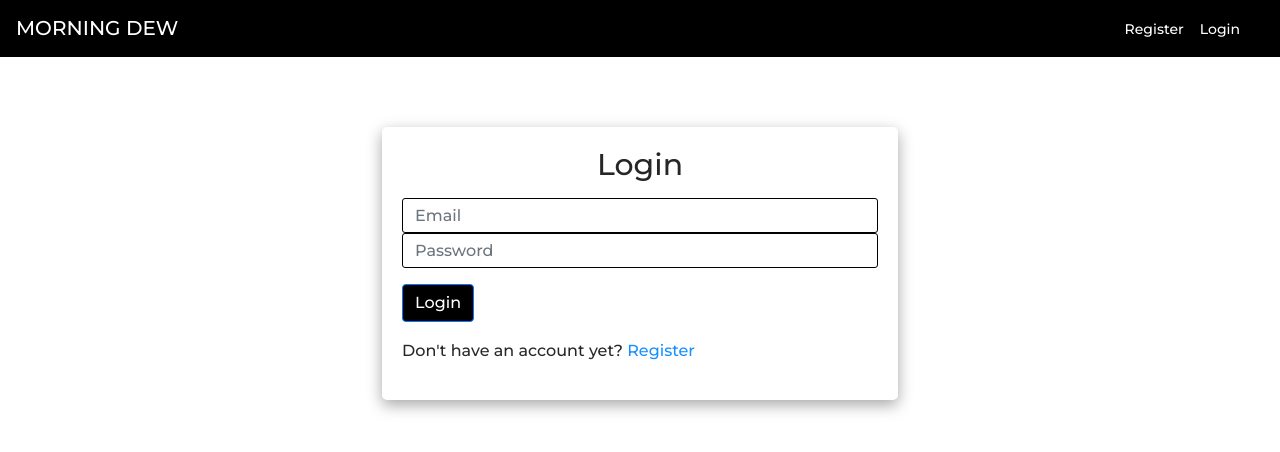
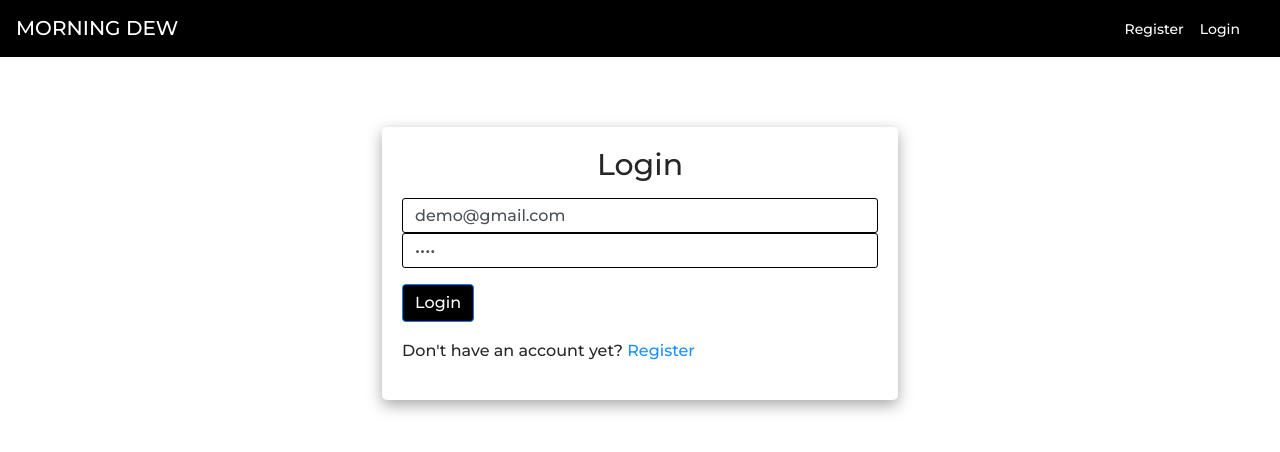
Before and after one commit to devMunyi/morning-dew-frontend, a React (Create React App) app: page /login in a window 1280 px wide. Shown: the top 452 px of the page. Built offline with nearby package versions, Linux system fonts and the light colour scheme.

Commit message:
Update API Endpoint

```diff
--- a/src/index.js
+++ b/src/index.js
@@ -5,7 +5,7 @@ import App from "./App";
 import reportWebVitals from "./reportWebVitals";
 import axios from "axios";
 
-axios.defaults.baseURL = 'https://morning-dew-backend.onrender.com/';
+axios.defaults.baseURL = 'https://morningdew.sirmunyi.com/';
 
 ReactDOM.render(
   <React.StrictMode>
--- a/src/screens/Loginscreen.js
+++ b/src/screens/Loginscreen.js
@@ -7,8 +7,8 @@ import {Link} from 'react-router-dom'
 import { useNavigate } from "react-router-dom";
 
 function Loginscreen() {
-  const [email, setemail] = useState("");
-  const [password, setpassword] = useState("");
+  const [email, setemail] = useState("demo@gmail.com");
+  const [password, setpassword] = useState("1234");
 
   const [loading, setloading] = useState(false);
   const [error, seterror] = useState(false);
```
